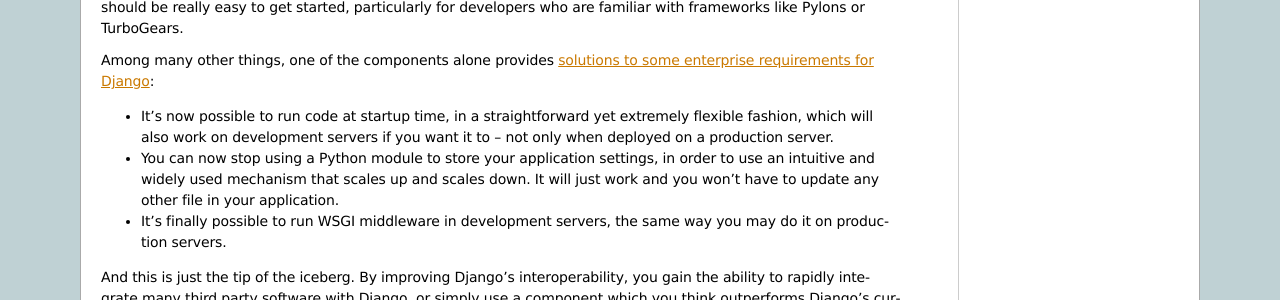
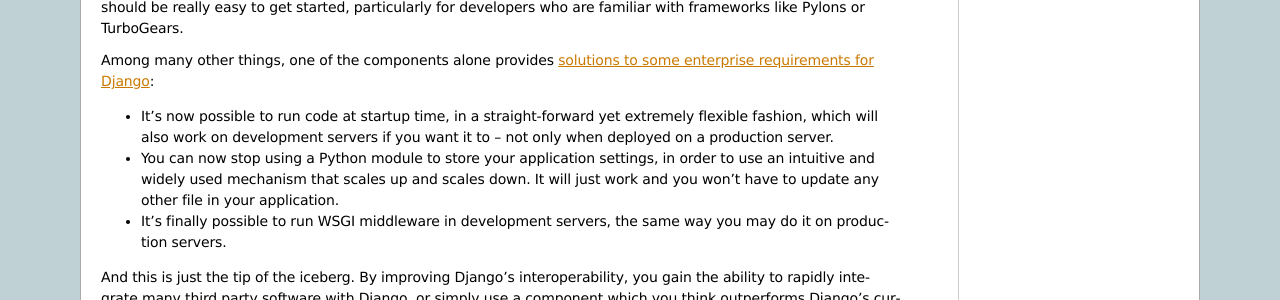
Before and after one commit to 2degrees/django-wsgi, a Sphinx documentation site: the page built from docs/source/index.rst, in a window 1280 px wide. Shown: the part 217-517 px from the top of the page. Built offline with Sphinx 7.4.7, drawn with Linux system fonts in a browser that asks for light colours; a script that is not in the unit is left out.

Commit message:
Typo fixed

```diff
--- a/docs/source/index.rst
+++ b/docs/source/index.rst
@@ -18,7 +18,7 @@
 some enterprise requirements for Django
 <http://groups.google.com/group/django-developers/browse_thread/thread/c89e028a536514d3>`_:
 
-- It's now possible to run code at startup time, in a straightforward yet
+- It's now possible to run code at startup time, in a straight-forward yet
   extremely flexible fashion, which will also work on development servers if you
   want it to -- not only when deployed on a production server.
 - You can now stop using a Python module to store your application settings, in
```
